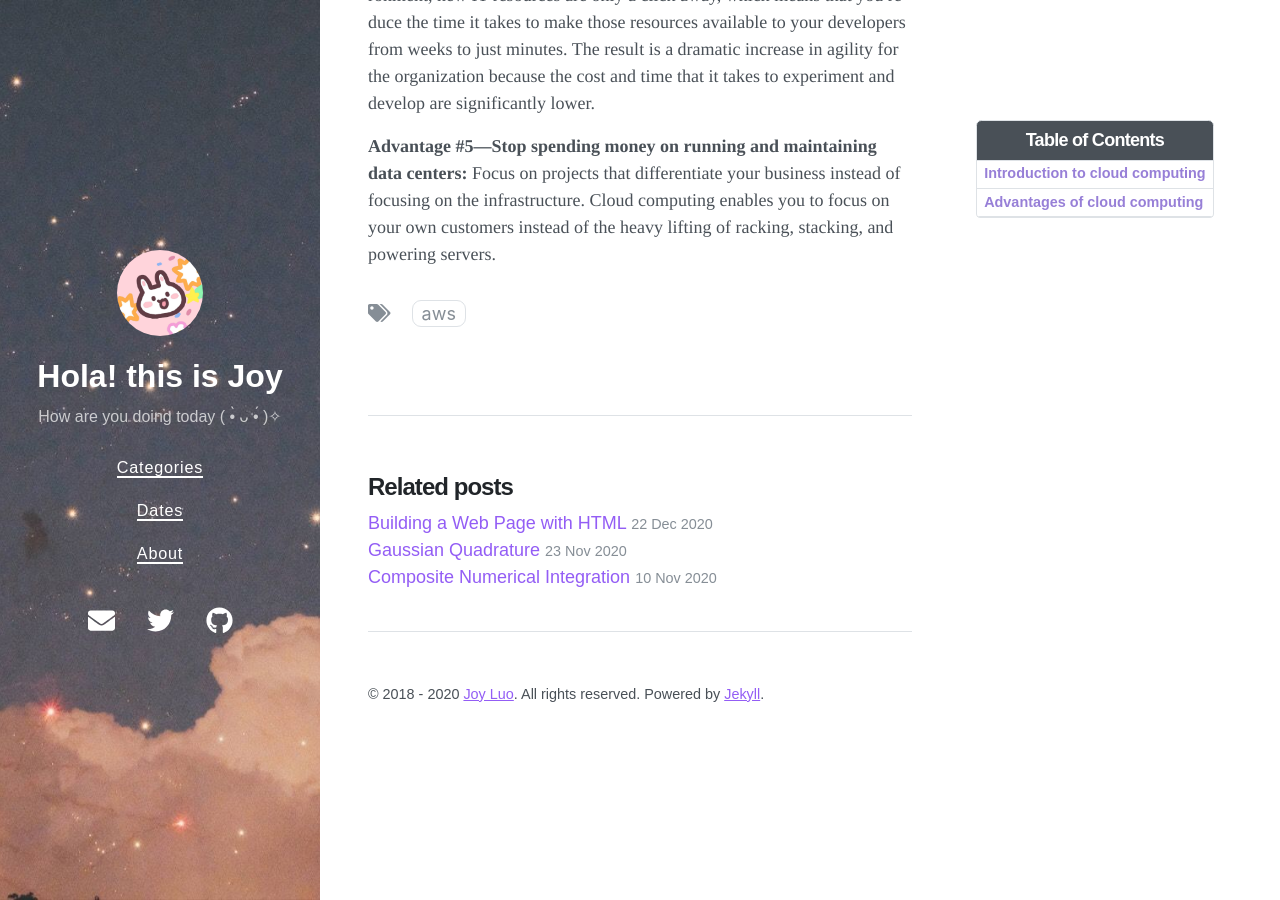
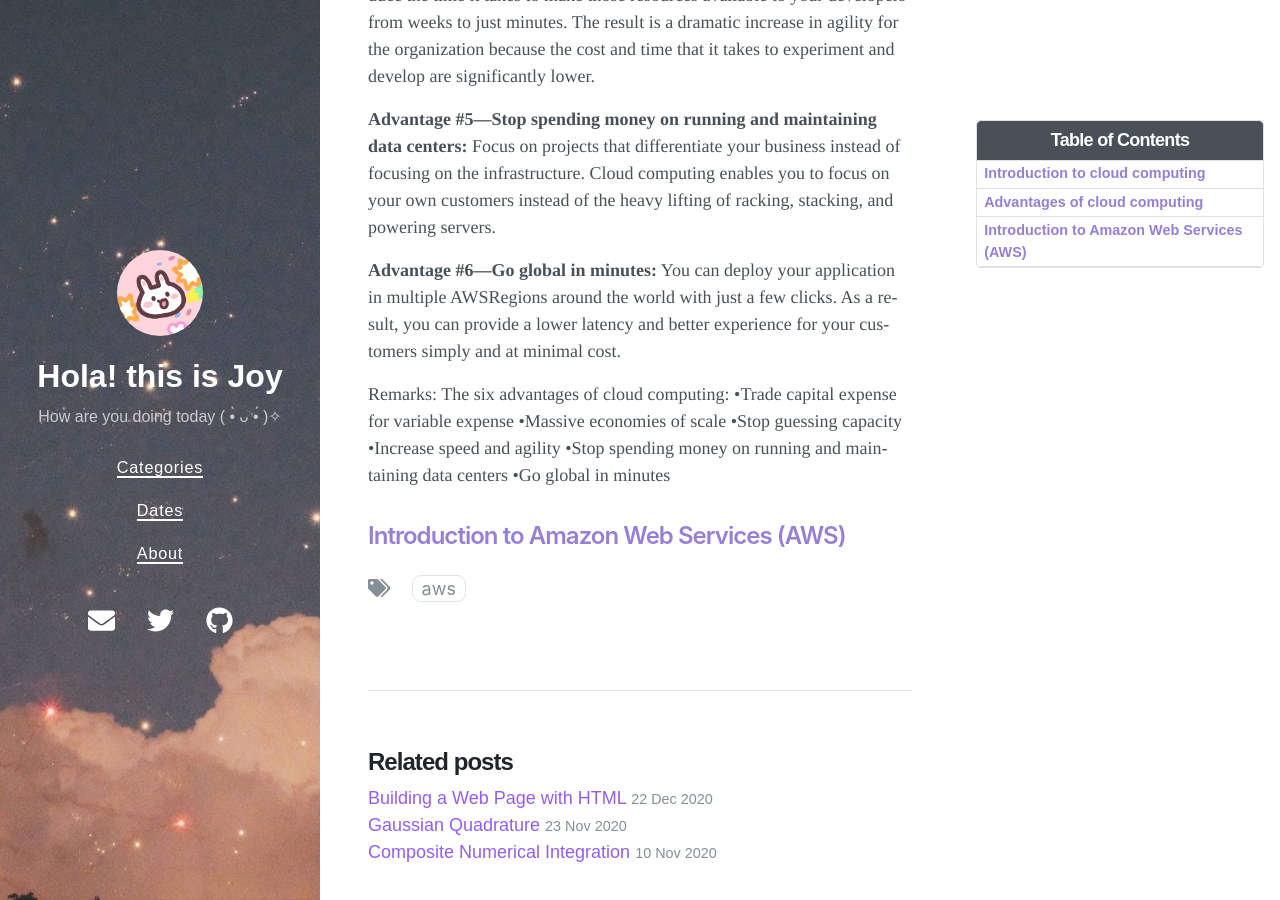
Before and after one commit to Joy3Luo/mathnotes, a Jekyll site: the page built from _posts/2020-12-25-AWS .md, in a window 1280 px wide and 900 px high, scrolled down 4953 px. Built offline with Jekyll 4.4.1, drawn with Linux system fonts in a browser that asks for light colours; nearby versions of some CDN libraries.

Commit message:
Update 2020-12-25-AWS .md

```diff
--- a/_posts/2020-12-25-AWS .md
+++ b/_posts/2020-12-25-AWS .md
@@ -20,9 +20,7 @@ toc:  true
 
 Cloud computingis the on-demand delivery of compute power, database, storage, applications, and other IT resources via the internet with pay-as-you-go pricing.
 
-<font color= darkblue>
  These resources run on server computers that are located in large data centers in different locations around the world. When you use a cloud service provider like AWS, that service provider owns the computers that you are using. These resources can be used together like building blocks to build solutions that help meet business goals and satisfy technology requirements.
- </font><br/>
 
 Infrastructure as hardware
 Hardware solutions:
@@ -71,7 +69,7 @@ Remarks:
 - There are three cloud deployment models: cloud, hybrid, and on-premises or private cloud
 - Almost anything you can implement with traditional IT can also be implemented as an AWS cloud computing service.
 
-## <font color= 977FD7>Advantages of cloud computing</font>
+## <font color= 977FD7>Advantages of cloud computing</font><br/>
 
 **Advantage #1 — Trade capital expense for variable expense:** Capital expenses (capex)are funds that a company uses to acquire, upgrade, and maintain physical assets such as property, industrial buildings, or equipment. Do you remember the data center example in the traditional computing model where you needed to rack and stack the hardware, and then manage it all? You must pay for everything in the data center whether you use it or not.
 
@@ -89,3 +87,27 @@ By contrast, a variable expenseis an expense that the person who bears the cost
 
 
 **Advantage #5—Stop spending money on running and maintaining data centers:** Focus on projects that differentiate your business instead of focusing on the infrastructure. Cloud computing enables you to focus on your own customers instead of the heavy lifting of racking, stacking, and powering servers.
+
+
+
+**Advantage #6—Go global in minutes:** You can deploy your application in multiple AWSRegions around the world with just a few clicks. As a result, you can provide a lower latency and better experience for your customers simply and at minimal cost.
+
+
+
+Remarks:
+The six advantages of cloud computing:
+•Trade capital expense for variable expense
+•Massive economies of scale
+•Stop guessing capacity
+•Increase speed and agility
+•Stop spending money on running and maintaining data centers
+•Go global in minutes
+
+
+
+
+
+
+
+
+## <font color= 977FD7>Introduction to Amazon Web Services (AWS)</font>
```
